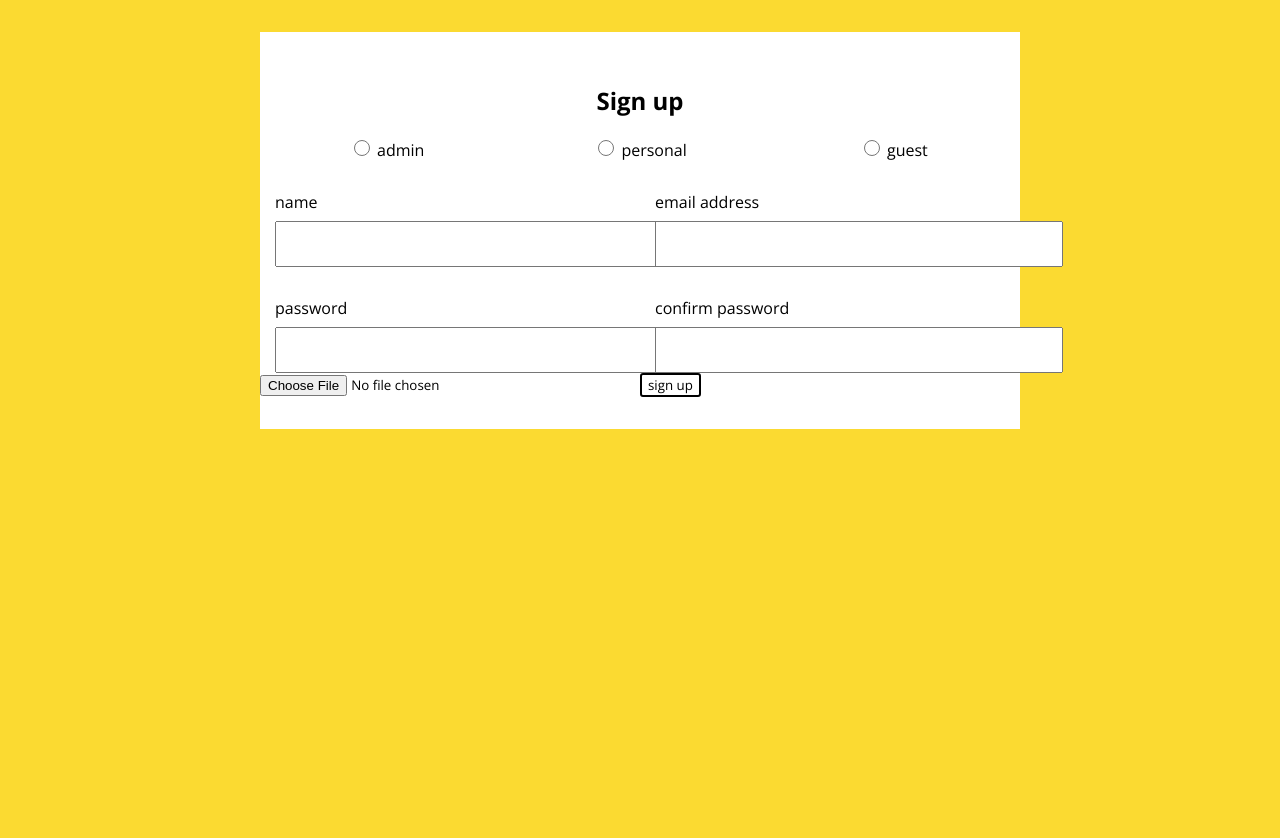
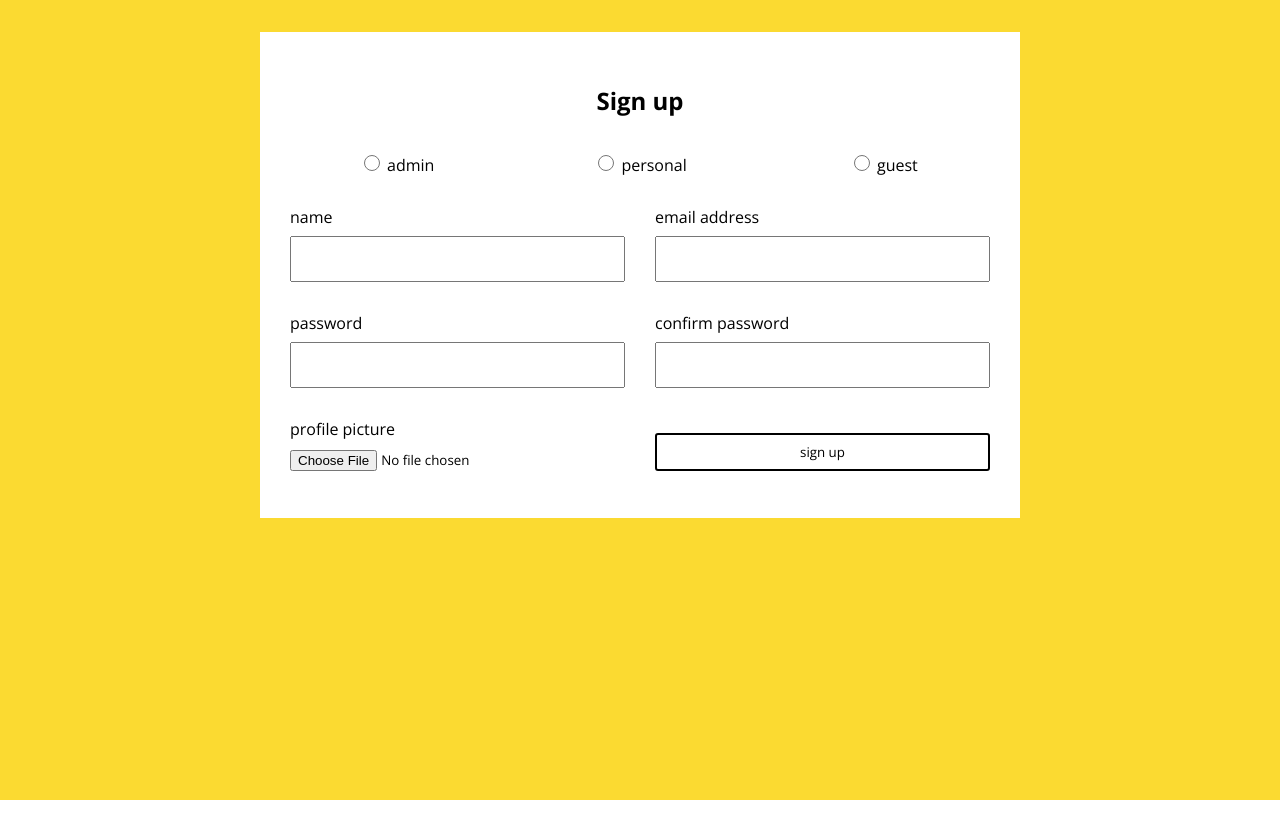
Before and after one commit to jlarmstrongiv/2.3-profile-setup, a plain HTML site: page index.html in a window 1280 px wide. After the commit the page ends 800 px from the top, so only its background shows below. Drawn offline with nearby package versions, Linux system fonts and the light colour scheme.

Commit message:
fixed box-sizing

```diff
--- a/index.html
+++ b/index.html
@@ -42,6 +42,7 @@
             <input type="text" confirm-password="confirm-password" id="confirm-password">
           </div>
           <div class="control-group profile-pic-item">
+            <label for="profile-pic">profile picture</label>
             <input type="file" name="profile-pic" id="profile-pic">
           </div>
           <div class="control-group submit-item">
--- a/styles/main.css
+++ b/styles/main.css
@@ -1,4 +1,4 @@
-* {
+html {
   box-sizing: border-box;
 }
 *, *:before, *:after {
@@ -56,19 +56,22 @@ input[type="text"] {
   align-items: flex-start;
   min-height: 0;
   width: 100%;
+  padding: 15px;
 }
 .role-item {
   flex: 1 1 30%;
   text-align: center;
 }
-.text-item label {
+.text-item label,
+.profile-pic-item label {
   display: block;
   padding: 30px 0 8px 0;
 }
 .text-item label,
-.text-item input {
-  margin: 0 15px;
+.text-item input,
+button {
   width: 100%;
+  display: block;
 }
 /*.text-item label,
 .text-item input {
@@ -77,4 +80,11 @@ input[type="text"] {
 .profile-pic-item,
 .text-item {
   flex: 1 1 40%;
+  padding: 0 15px;
 }
+.submit-item {
+  align-self: flex-end;
+}
+.submit-item button {
+  padding: 8px;
+}
```
